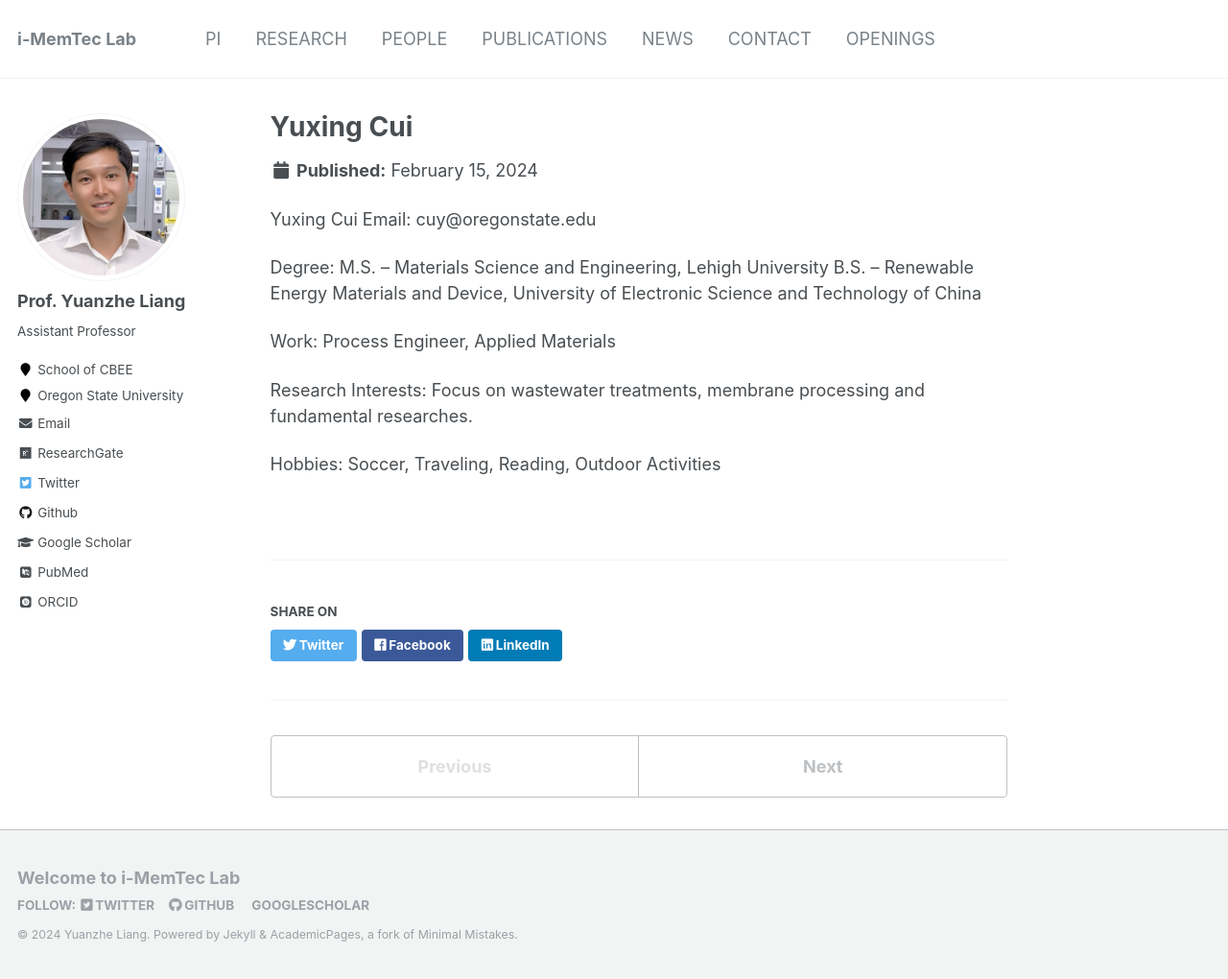
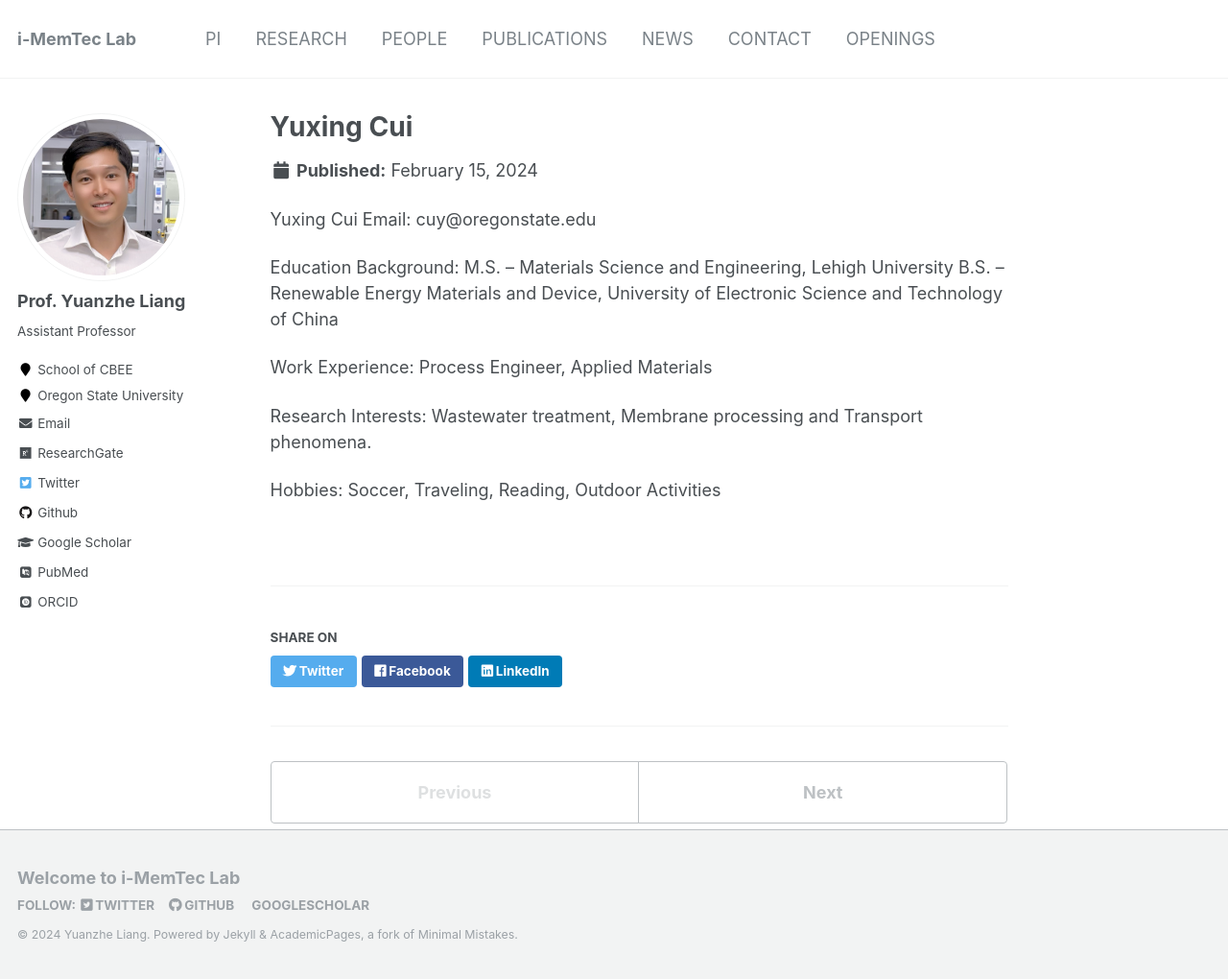
Before and after one commit to yuanzheliang/yuanzheliang.github.io, a Jekyll site: the page built from _portfolio/portfolio-1.md, in a window 1280 px wide and 1020 px high. Shown: the whole window at 96% size. Built offline with Jekyll 4.4.1, drawn with Linux system fonts in a browser that asks for light colours; some web fonts are replaced.

Commit message:
Update portfolio-1.md

```diff
--- a/_portfolio/portfolio-1.md
+++ b/_portfolio/portfolio-1.md
@@ -1,6 +1,6 @@
 ---
 title: "Yuxing Cui"
-excerpt: "1st year Ph.D. student<br/><img src='/images/500x300.png'>"
+excerpt: "1st year Ph.D. student<br/><img src='/images/YuxingCui.jpg'>"
 collection: portfolio
 ---
 
@@ -8,15 +8,15 @@ Yuxing Cui
 Email:
 cuy@oregonstate.edu
 
-Degree:
+Education Background:
 M.S. – Materials Science and Engineering, Lehigh University
 B.S. – Renewable Energy Materials and Device, University of Electronic Science and Technology of China
 
-Work:
+Work Experience:
 Process Engineer, Applied Materials
 
 Research Interests:
-Focus on wastewater treatments, membrane processing and fundamental researches.
+Wastewater treatment, Membrane processing and Transport phenomena.
 
 Hobbies:
 Soccer, Traveling, Reading, Outdoor Activities
```
